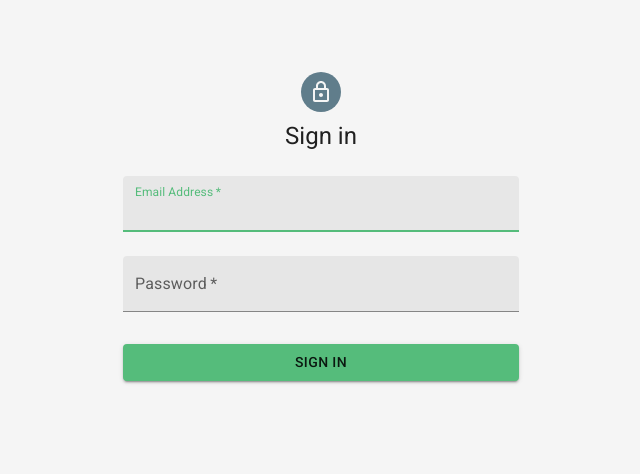
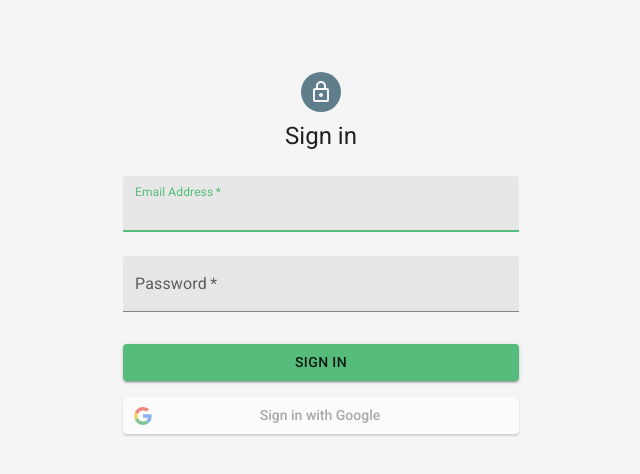
Before and after one commit to stashcart/ui, a Next.js app: page /signin in a window 1280 px wide. Shown: the top 474 px of the page, without its empty margins (319-959 px from the left). Built offline with nearby package versions, Linux system fonts and the light colour scheme; no server answers.

Commit message:
- add google button to login;

```diff
--- a/src/pages/signin/index.tsx
+++ b/src/pages/signin/index.tsx
@@ -8,6 +8,7 @@ import {
 } from '@mui/material';
 import LockOutlinedIcon from '@mui/icons-material/LockOutlined';
 import { NextPage } from 'next';
+import { GoogleButton } from 'components/_common/GoogleButton/GoogleButton';
 
 const SignIn: NextPage = () => {
   const handleSubmit = (event: React.FormEvent<HTMLFormElement>) => {
@@ -59,6 +60,7 @@ const SignIn: NextPage = () => {
           >
             Sign In
           </Button>
+          <GoogleButton />
         </Box>
       </Box>
     </Container>
```
